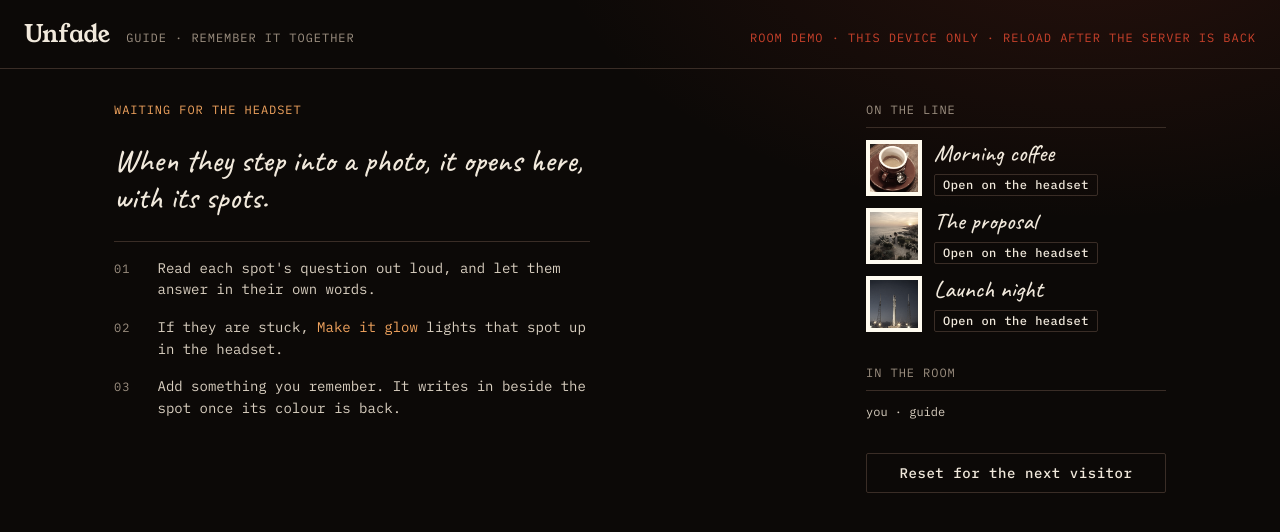
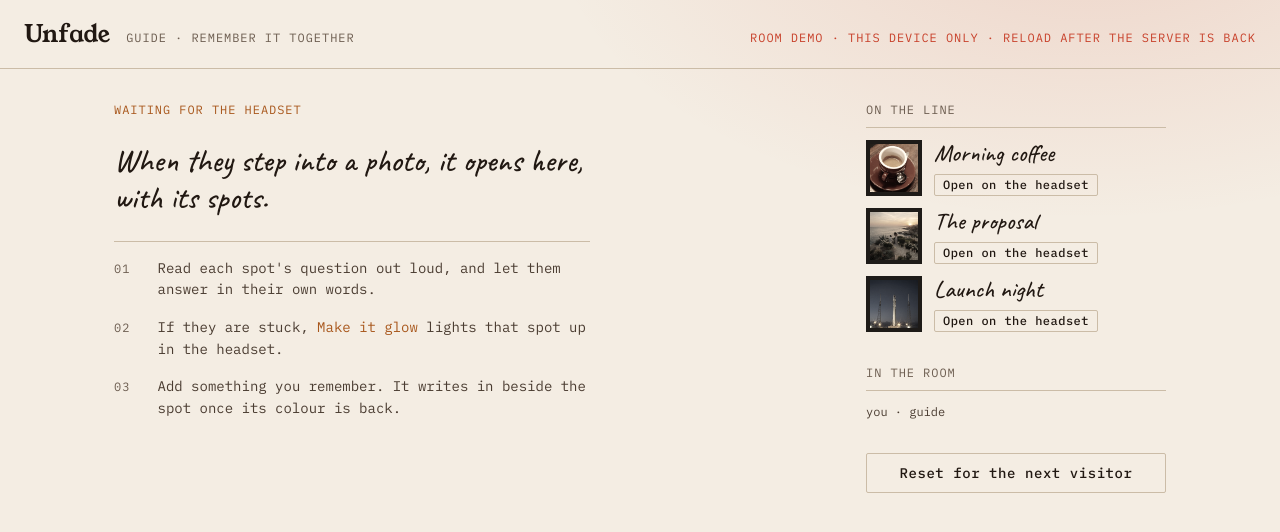
Before and after one commit to Abdalla-Eldoumani/unfade, a website built with Vite: page guide.html in a window 1280 px wide. Built offline with nearby package versions, Linux system fonts and the light colour scheme; no server answers.

Commit message:
put the guide on the light theme
Co-Authored-By: Claude Opus 5.5 <noreply@anthropic.com>
Claude-Session: https://claude.ai/code/session_012XWnofSug2nq4sUJhWUj3X

```diff
--- a/guide.html
+++ b/guide.html
@@ -1,5 +1,5 @@
 <!doctype html>
-<html lang="en">
+<html lang="en" class="light">
   <head>
     <meta charset="utf-8" />
     <meta name="viewport" content="width=device-width, initial-scale=1, viewport-fit=cover" />
```
